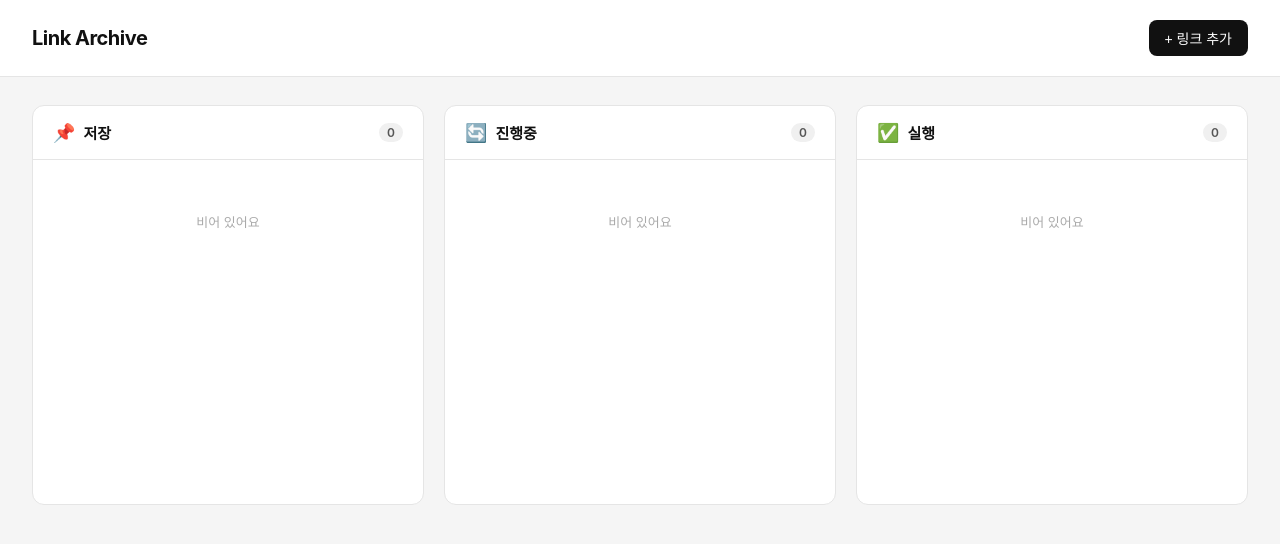
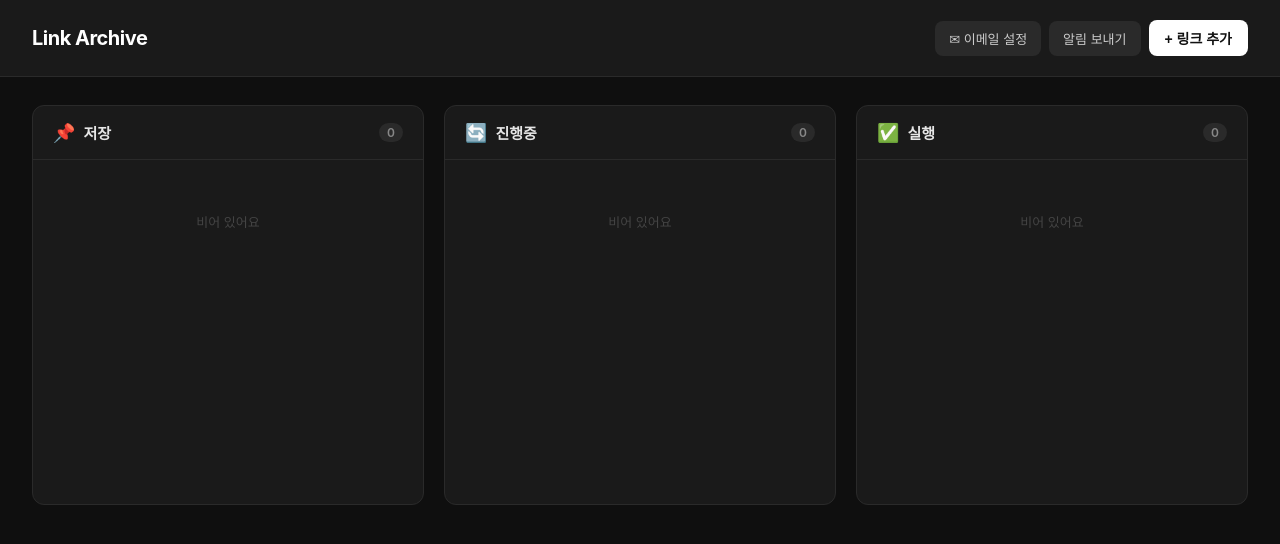
Before and after one commit to aaa8794/link-archive, a React (Create React App) app: page / in a window 1280 px wide. Shown: the top 544 px of the page. Built offline with nearby package versions, Linux system fonts and the light colour scheme.

Commit message:
design: dark mode theme

```diff
--- a/package.json
+++ b/package.json
@@ -9,6 +9,7 @@
     "eject": "react-scripts eject"
   },
   "dependencies": {
+    "@emailjs/browser": "^4.4.1",
     "react": "^17.0.2",
     "react-dom": "^17.0.2",
     "react-scripts": "5.0.1",
--- a/src/App.css
+++ b/src/App.css
@@ -6,8 +6,8 @@
 
 body {
   font-family: -apple-system, BlinkMacSystemFont, 'Segoe UI', sans-serif;
-  background: #f5f5f5;
-  color: #111;
+  background: #0f0f0f;
+  color: #e5e5e5;
 }
 
 /* Header */
@@ -16,14 +16,73 @@ body {
   align-items: center;
   justify-content: space-between;
   padding: 20px 32px;
-  background: #fff;
-  border-bottom: 1px solid #e5e5e5;
+  background: #1a1a1a;
+  border-bottom: 1px solid #2a2a2a;
 }
 
 .logo {
   font-size: 20px;
   font-weight: 700;
   letter-spacing: -0.5px;
+  color: #fff;
+}
+
+.header-actions {
+  display: flex;
+  align-items: center;
+  gap: 8px;
+}
+
+.btn-secondary {
+  background: #2a2a2a;
+  color: #ccc;
+  border: none;
+  border-radius: 8px;
+  padding: 8px 14px;
+  font-size: 13px;
+  font-weight: 500;
+  cursor: pointer;
+  transition: background 0.15s;
+  max-width: 180px;
+  overflow: hidden;
+  text-overflow: ellipsis;
+  white-space: nowrap;
+}
+
+.btn-secondary:hover {
+  background: #333;
+}
+
+.btn-secondary:disabled {
+  opacity: 0.4;
+  cursor: not-allowed;
+}
+
+/* Toast */
+.toast {
+  position: fixed;
+  bottom: 32px;
+  left: 50%;
+  transform: translateX(-50%);
+  background: #e5e5e5;
+  color: #111;
+  padding: 12px 24px;
+  border-radius: 8px;
+  font-size: 14px;
+  z-index: 200;
+  animation: fadeIn 0.2s ease;
+}
+
+@keyframes fadeIn {
+  from { opacity: 0; transform: translateX(-50%) translateY(8px); }
+  to { opacity: 1; transform: translateX(-50%) translateY(0); }
+}
+
+/* Modal desc */
+.modal-desc {
+  font-size: 13px;
+  color: #888;
+  margin-top: -8px;
 }
 
 /* Board */
@@ -37,9 +96,9 @@ body {
 /* Column */
 .column {
   flex: 1;
-  background: #fff;
+  background: #1a1a1a;
   border-radius: 12px;
-  border: 1px solid #e5e5e5;
+  border: 1px solid #2a2a2a;
   min-height: 400px;
   display: flex;
   flex-direction: column;
@@ -50,7 +109,7 @@ body {
   align-items: center;
   gap: 8px;
   padding: 16px 20px;
-  border-bottom: 1px solid #e5e5e5;
+  border-bottom: 1px solid #2a2a2a;
 }
 
 .column-emoji {
@@ -61,11 +120,12 @@ body {
   font-weight: 600;
   font-size: 15px;
   flex: 1;
+  color: #e5e5e5;
 }
 
 .column-count {
-  background: #f0f0f0;
-  color: #555;
+  background: #2a2a2a;
+  color: #888;
   font-size: 12px;
   font-weight: 600;
   padding: 2px 8px;
@@ -81,7 +141,7 @@ body {
 }
 
 .empty-hint {
-  color: #aaa;
+  color: #444;
   font-size: 13px;
   text-align: center;
   margin-top: 40px;
@@ -89,8 +149,8 @@ body {
 
 /* Link Card */
 .link-card {
-  background: #fafafa;
-  border: 1px solid #e5e5e5;
+  background: #242424;
+  border: 1px solid #2a2a2a;
   border-radius: 8px;
   padding: 14px 16px;
   display: flex;
@@ -100,11 +160,12 @@ body {
 }
 
 .link-card:hover {
-  box-shadow: 0 2px 8px rgba(0, 0, 0, 0.07);
+  box-shadow: 0 2px 12px rgba(0, 0, 0, 0.4);
+  border-color: #3a3a3a;
 }
 
 .stage-done {
-  opacity: 0.6;
+  opacity: 0.4;
 }
 
 .link-card-body {
@@ -117,16 +178,17 @@ body {
   font-size: 14px;
   font-weight: 600;
   line-height: 1.4;
+  color: #e5e5e5;
 }
 
 .link-description {
   font-size: 12px;
-  color: #666;
+  color: #777;
 }
 
 .link-url {
   font-size: 11px;
-  color: #888;
+  color: #555;
   text-decoration: none;
   white-space: nowrap;
   overflow: hidden;
@@ -135,7 +197,7 @@ body {
 }
 
 .link-url:hover {
-  color: #333;
+  color: #aaa;
   text-decoration: underline;
 }
 
@@ -147,24 +209,24 @@ body {
 
 /* Buttons */
 .btn-primary {
-  background: #111;
-  color: #fff;
+  background: #fff;
+  color: #111;
   border: none;
   border-radius: 8px;
   padding: 8px 16px;
   font-size: 14px;
-  font-weight: 500;
+  font-weight: 600;
   cursor: pointer;
   transition: background 0.15s;
 }
 
 .btn-primary:hover {
-  background: #333;
+  background: #e5e5e5;
 }
 
 .btn-move {
-  background: #f0f0f0;
-  color: #333;
+  background: #2a2a2a;
+  color: #ccc;
   border: none;
   border-radius: 6px;
   padding: 5px 10px;
@@ -174,12 +236,12 @@ body {
 }
 
 .btn-move:hover {
-  background: #e0e0e0;
+  background: #333;
 }
 
 .btn-remove {
   background: none;
-  color: #aaa;
+  color: #444;
   border: none;
   border-radius: 6px;
   padding: 5px 8px;
@@ -196,7 +258,7 @@ body {
 .modal-overlay {
   position: fixed;
   inset: 0;
-  background: rgba(0, 0, 0, 0.3);
+  background: rgba(0, 0, 0, 0.6);
   display: flex;
   align-items: center;
   justify-content: center;
@@ -204,7 +266,8 @@ body {
 }
 
 .modal {
-  background: #fff;
+  background: #1a1a1a;
+  border: 1px solid #2a2a2a;
   border-radius: 12px;
   padding: 28px;
   width: 100%;
@@ -217,6 +280,7 @@ body {
 .modal h2 {
   font-size: 18px;
   font-weight: 700;
+  color: #fff;
 }
 
 .modal form {
@@ -226,16 +290,22 @@ body {
 }
 
 .modal input {
-  border: 1px solid #e5e5e5;
+  background: #242424;
+  border: 1px solid #333;
   border-radius: 8px;
   padding: 10px 14px;
   font-size: 14px;
   outline: none;
+  color: #e5e5e5;
   transition: border-color 0.15s;
 }
 
+.modal input::placeholder {
+  color: #555;
+}
+
 .modal input:focus {
-  border-color: #111;
+  border-color: #555;
 }
 
 .modal-actions {
@@ -246,15 +316,16 @@ body {
 }
 
 .btn-cancel {
-  background: #f0f0f0;
-  color: #333;
+  background: #2a2a2a;
+  color: #ccc;
   border: none;
   border-radius: 8px;
   padding: 8px 16px;
   font-size: 14px;
   cursor: pointer;
+  transition: background 0.15s;
 }
 
 .btn-cancel:hover {
-  background: #e5e5e5;
+  background: #333;
 }
--- a/src/App.tsx
+++ b/src/App.tsx
@@ -2,7 +2,9 @@ import React, { useState } from 'react';
 import './App.css';
 import LinkCard from './components/LinkCard';
 import AddLinkForm from './components/AddLinkForm';
+import EmailSettings from './components/EmailSettings';
 import useLinks from './hooks/useLinks';
+import { sendReminder } from './utils/sendReminder';
 import { Link, Stage } from './types';
 
 const COLUMNS: { stage: Stage; label: string; emoji: string }[] = [
@@ -11,20 +13,73 @@ const COLUMNS: { stage: Stage; label: string; emoji: string }[] = [
   { stage: 'done', label: '실행', emoji: '✅' },
 ];
 
+const EMAIL_KEY = 'link-archive-email';
+
 const App: React.FC = () => {
   const { links, addLink, moveLink, removeLink } = useLinks();
   const [showForm, setShowForm] = useState(false);
+  const [showEmailSettings, setShowEmailSettings] = useState(false);
+  const [email, setEmail] = useState(() => localStorage.getItem(EMAIL_KEY) || '');
+  const [sending, setSending] = useState(false);
+  const [toast, setToast] = useState('');
 
   const byStage = (stage: Stage): Link[] =>
     links.filter((l) => l.stage === stage);
+
+  const handleSaveEmail = (newEmail: string) => {
+    setEmail(newEmail);
+    localStorage.setItem(EMAIL_KEY, newEmail);
+  };
+
+  const handleSendReminder = async () => {
+    if (!email) {
+      setShowEmailSettings(true);
+      return;
+    }
+    const pending = links.filter((l) => l.stage !== 'done');
+    if (pending.length === 0) {
+      showToast('보낼 링크가 없어요.');
+      return;
+    }
+    setSending(true);
+    try {
+      await sendReminder(email, links);
+      showToast('이메일을 보냈어요!');
+    } catch {
+      showToast('전송 실패. EmailJS 설정을 확인해주세요.');
+    } finally {
+      setSending(false);
+    }
+  };
+
+  const showToast = (msg: string) => {
+    setToast(msg);
+    setTimeout(() => setToast(''), 3000);
+  };
 
   return (
     <div className="app">
       <header className="header">
         <h1 className="logo">Link Archive</h1>
-        <button className="btn-primary" onClick={() => setShowForm(true)}>
-          + 링크 추가
-        </button>
+        <div className="header-actions">
+          <button
+            className="btn-secondary"
+            onClick={() => setShowEmailSettings(true)}
+            title={email || '이메일 설정'}
+          >
+            {email ? `✉ ${email}` : '✉ 이메일 설정'}
+          </button>
+          <button
+            className="btn-secondary"
+            onClick={handleSendReminder}
+            disabled={sending}
+          >
+            {sending ? '전송중...' : '알림 보내기'}
+          </button>
+          <button className="btn-primary" onClick={() => setShowForm(true)}>
+            + 링크 추가
+          </button>
+        </div>
       </header>
 
       <main className="board">
@@ -56,6 +111,16 @@ const App: React.FC = () => {
       {showForm && (
         <AddLinkForm onAdd={addLink} onClose={() => setShowForm(false)} />
       )}
+
+      {showEmailSettings && (
+        <EmailSettings
+          savedEmail={email}
+          onSave={handleSaveEmail}
+          onClose={() => setShowEmailSettings(false)}
+        />
+      )}
+
+      {toast && <div className="toast">{toast}</div>}
     </div>
   );
 };
--- /dev/null
+++ b/src/components/EmailSettings.tsx
@@ -0,0 +1,47 @@
+import React, { useState } from 'react';
+
+interface EmailSettingsProps {
+  savedEmail: string;
+  onSave: (email: string) => void;
+  onClose: () => void;
+}
+
+const EmailSettings: React.FC<EmailSettingsProps> = ({ savedEmail, onSave, onClose }) => {
+  const [email, setEmail] = useState(savedEmail);
+
+  const handleSubmit = (e: React.FormEvent) => {
+    e.preventDefault();
+    if (!email.trim()) return;
+    onSave(email.trim());
+    onClose();
+  };
+
+  return (
+    <div className="modal-overlay" onClick={onClose}>
+      <div className="modal" onClick={(e) => e.stopPropagation()}>
+        <h2>알림 이메일 설정</h2>
+        <p className="modal-desc">저장된 링크를 이메일로 받아볼 수 있어요.</p>
+        <form onSubmit={handleSubmit}>
+          <input
+            type="email"
+            placeholder="이메일 주소 입력"
+            value={email}
+            onChange={(e) => setEmail(e.target.value)}
+            autoFocus
+            required
+          />
+          <div className="modal-actions">
+            <button type="button" className="btn-cancel" onClick={onClose}>
+              취소
+            </button>
+            <button type="submit" className="btn-primary">
+              저장
+            </button>
+          </div>
+        </form>
+      </div>
+    </div>
+  );
+};
+
+export default EmailSettings;
--- /dev/null
+++ b/src/utils/sendReminder.ts
@@ -0,0 +1,38 @@
+import emailjs from '@emailjs/browser';
+import { Link } from '../types';
+
+// EmailJS 설정값 - 나중에 본인 값으로 교체
+export const EMAILJS_CONFIG = {
+  SERVICE_ID: 'YOUR_SERVICE_ID',
+  TEMPLATE_ID: 'YOUR_TEMPLATE_ID',
+  PUBLIC_KEY: 'YOUR_PUBLIC_KEY',
+};
+
+export const sendReminder = async (toEmail: string, links: Link[]): Promise<void> => {
+  const saved = links.filter((l) => l.stage === 'saved');
+  const inProgress = links.filter((l) => l.stage === 'in-progress');
+
+  const linkList = [
+    saved.length > 0
+      ? `📌 저장된 링크 (${saved.length}개)\n` +
+        saved.map((l) => `- ${l.title}: ${l.url}`).join('\n')
+      : '',
+    inProgress.length > 0
+      ? `🔄 진행중인 링크 (${inProgress.length}개)\n` +
+        inProgress.map((l) => `- ${l.title}: ${l.url}`).join('\n')
+      : '',
+  ]
+    .filter(Boolean)
+    .join('\n\n');
+
+  await emailjs.send(
+    EMAILJS_CONFIG.SERVICE_ID,
+    EMAILJS_CONFIG.TEMPLATE_ID,
+    {
+      to_email: toEmail,
+      link_count: saved.length + inProgress.length,
+      link_list: linkList || '링크가 없어요.',
+    },
+    EMAILJS_CONFIG.PUBLIC_KEY
+  );
+};
```
Also changed, not shown: 1 other file (tests, documents, lock files or other folders).
